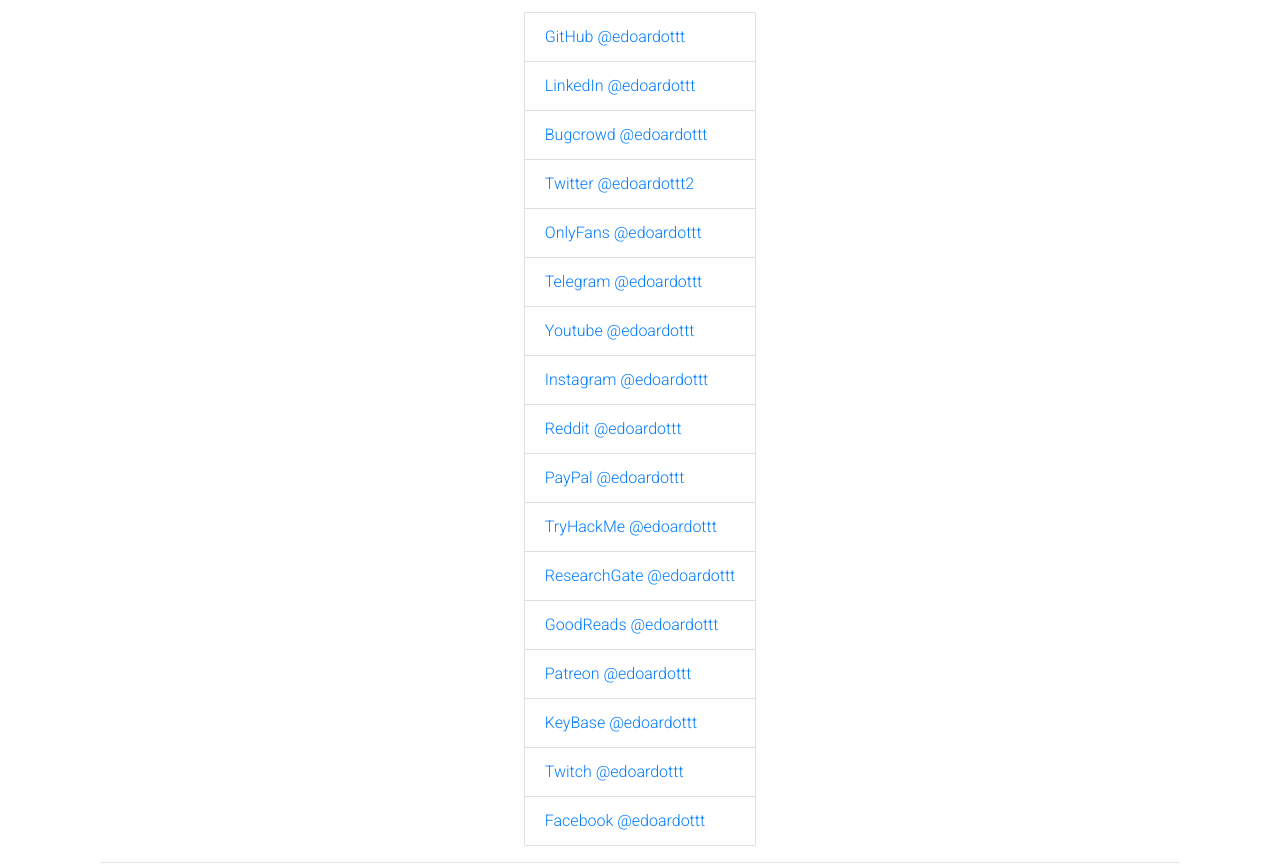
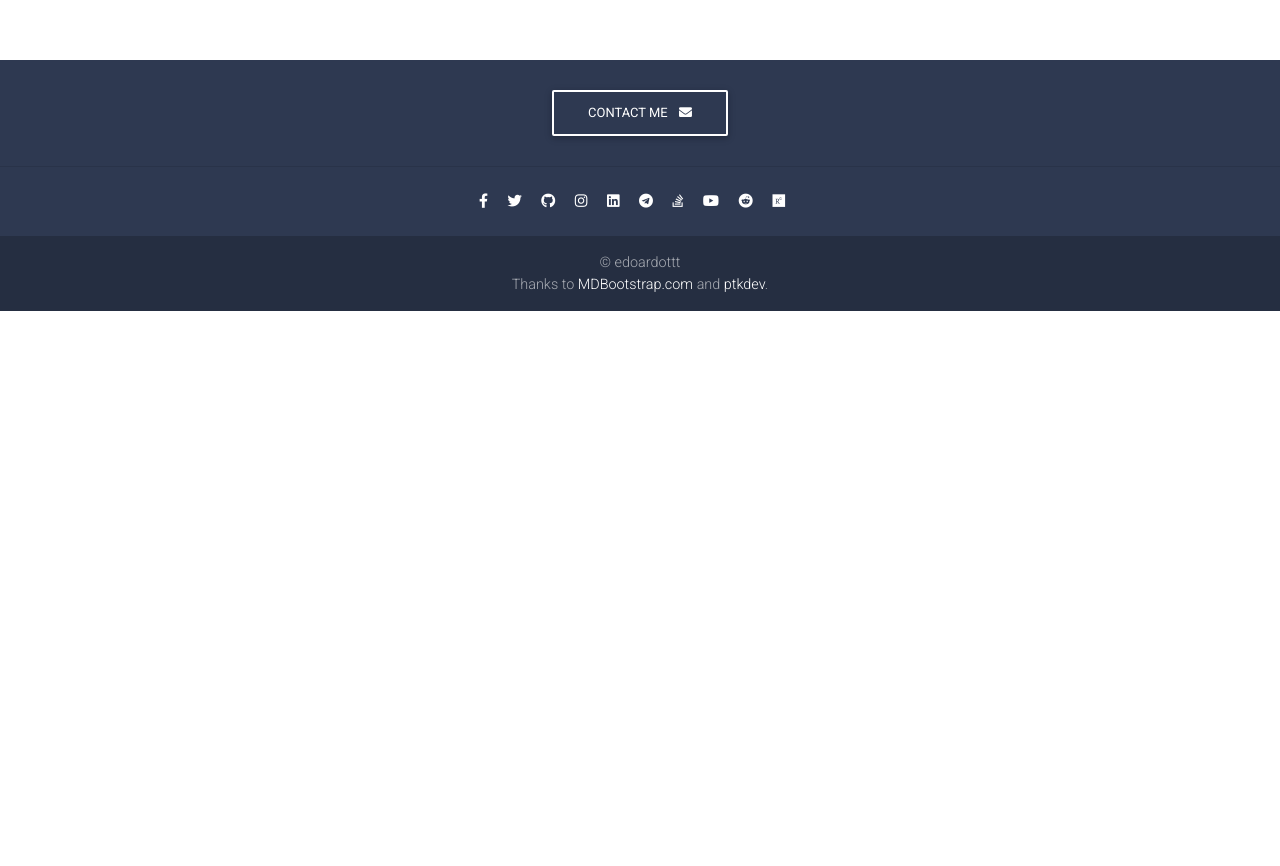
Before and after one commit to edoardottt/edoardoottavianelli.it, a plain HTML site: page aboutme.html in a window 1280 px wide. Shown: the part 840-1706 px from the top of the page. After the commit the page ends 1151 px from the top, so only its background shows below. Drawn offline with nearby package versions, Linux system fonts and the light colour scheme.

Commit message:
Update aboutme.html

```diff
--- a/aboutme.html
+++ b/aboutme.html
@@ -212,89 +212,7 @@
               <br>
             </div>
             <!--Grid column-->
-
-            <!--Grid column-->
-            <ul class="list-group">
-              <li class="list-group-item"><a alt="github edoardottt" target="_blank"
-                  href="https://github.com/edoardottt">GitHub @edoardottt</a>
-              </li>
-
-              <li class="list-group-item"><a alt="linkedin edoardottt" target="_blank"
-                  href="https://www.linkedin.com/in/edoardoottavianelli/">LinkedIn @edoardottt</a>
-              </li>
-
-              <li class="list-group-item"><a alt="bugcrowd edoardottt" target="_blank"
-                  href="https://bugcrowd.com/edoardottt">Bugcrowd @edoardottt</a>
-              </li>
-
-              <li class="list-group-item"><a alt="twitter edoardottt" target="_blank"
-                  href="https://twitter.com/edoardottt2">Twitter @edoardottt2</a>
-              </li>
-
-              <li class="list-group-item"><a alt="rickroll edoardottt" target="_blank"
-                  href="https://www.youtube.com/watch?v=dQw4w9WgXcQ">OnlyFans @edoardottt</a>
-              </li>
-
-              <li class="list-group-item"><a alt="telegram edoardottt" target="_blank"
-                  href="https://t.me/edoardottt">Telegram @edoardottt</a>
-              </li>
-
-              <li class="list-group-item"><a alt="youtube edoardottt" target="_blank"
-                  href="https://youtube.com/@edoardottt">Youtube @edoardottt</a>
-              </li>
-
-              <li class="list-group-item"><a alt="instagram edoardottt" target="_blank"
-                  href="https://instagram.com/edoardottt">Instagram @edoardottt</a>
-              </li>
-
-              <li class="list-group-item"><a alt="reddit edoardottt" target="_blank"
-                  href="https://new.reddit.com/user/edoardottt">Reddit @edoardottt</a>
-              </li>
-
-              <li class="list-group-item"><a alt="paypal edoardottt" target="_blank"
-                  href="https://paypal.me/edoardottt">PayPal @edoardottt</a>
-              </li>
-
-              <li class="list-group-item"><a alt="TryHackMe edoardottt" target="_blank"
-                  href="https://tryhackme.com/p/edoardottt">TryHackMe @edoardottt</a>
-              </li>
-
-              <li class="list-group-item"><a alt="researchgate edoardottt" target="_blank"
-                  href="https://www.researchgate.net/profile/Edoardo-Ottavianelli">ResearchGate @edoardottt</a>
-              </li>
-
-              <li class="list-group-item"><a alt="goodreads edoardottt" target="_blank"
-                  href="https://www.goodreads.com/edoardottt">GoodReads @edoardottt</a>
-              </li>
-
-              <li class="list-group-item"><a alt="patreon edoardottt" target="_blank"
-                  href="https://www.patreon.com/edoardottt">Patreon @edoardottt</a>
-              </li>
-
-              <li class="list-group-item"><a alt="keybase edoardottt" target="_blank"
-                  href="https://keybase.io/edoardottt">KeyBase @edoardottt</a>
-              </li>
-
-              <li class="list-group-item"><a alt="twitch edoardottt" target="_blank"
-                  href="https://twitch.tv/edoardottt">Twitch @edoardottt</a>
-              </li>
-
-              <li class="list-group-item"><a alt="facebook edoardottt" target="_blank"
-                  href="https://www.facebook.com/edoardo.ottavianelli">Facebook @edoardottt</a>
-              </li>
-            </ul>
-            <!--Grid column-->
-            <!--Grid column CENTER-->
-            <div class="col-1">
-              <br>
-            </div>
-            <!--Grid column-->
-
-          </div>
-          <!--Grid row-->
-
           <!--
-          <hr class="mb-5">
 
           <h4 class="text-center mb-5">Latest Instagram pics <a href="https://instagram.com/edoardottt"
               title="edoardottt">@edoardottt</a></p>
@@ -312,7 +230,6 @@
 
           </div>
           -->
-          <hr class="mb-5">
 
           <!--Grid row
           <div class="row wow fadeIn">
```
